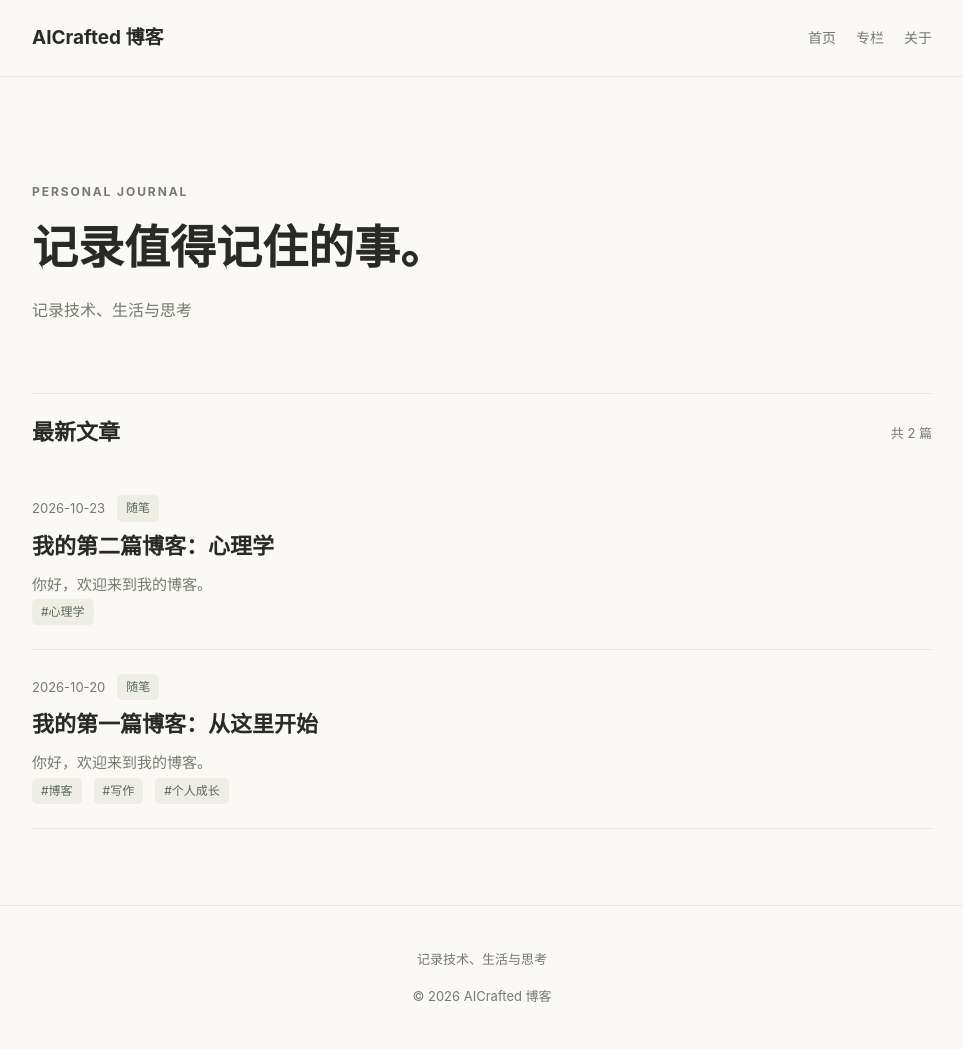
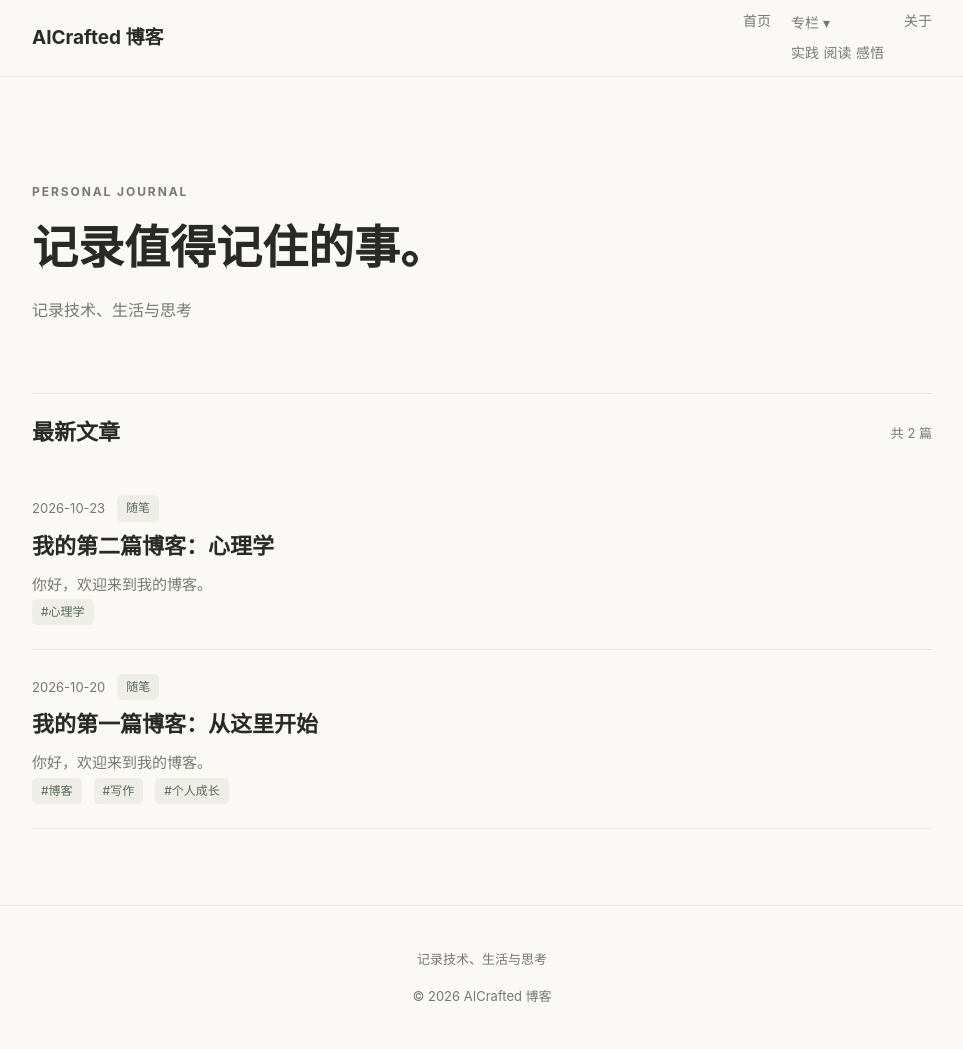
Before and after one commit to aicrafted-dev/aicrafted-dev.github.io, a Jekyll site: the page built from index.html, in a window 1280 px wide. Shown: the whole page, without its empty margins (158-1121 px from the left). Built offline with Jekyll 4.4.1, drawn with Linux system fonts in a browser that asks for light colours.

Commit message:
Add dropdown menu for columns in default layout

```diff
--- a/_layouts/default.html
+++ b/_layouts/default.html
@@ -19,11 +19,19 @@
 
  <nav>
 <a href="{{ '/' | relative_url }}">首页</a>
-<a href="{{ '/columns/' | relative_url }}">专栏</a>
-<a href="{{ '/about.html' | relative_url }}">关于</a>
-</nav>
+
+<div class="nav-dropdown">
+<a href="{{ '/columns/' | relative_url }}" class="dropdown-toggle">专栏 ▾</a>
+<div class="dropdown-menu">
+<a href="{{ '/columns/practice/' | relative_url }}">实践</a>
+<a href="{{ '/columns/reading/' | relative_url }}">阅读</a>
+<a href="{{ '/columns/reflections/' | relative_url }}">感悟</a>
+</div>
 </div>
 
+<a href="{{ '/about.html' | relative_url }}">关于</a>
+
+</nav>
 
 </header>
 
```
